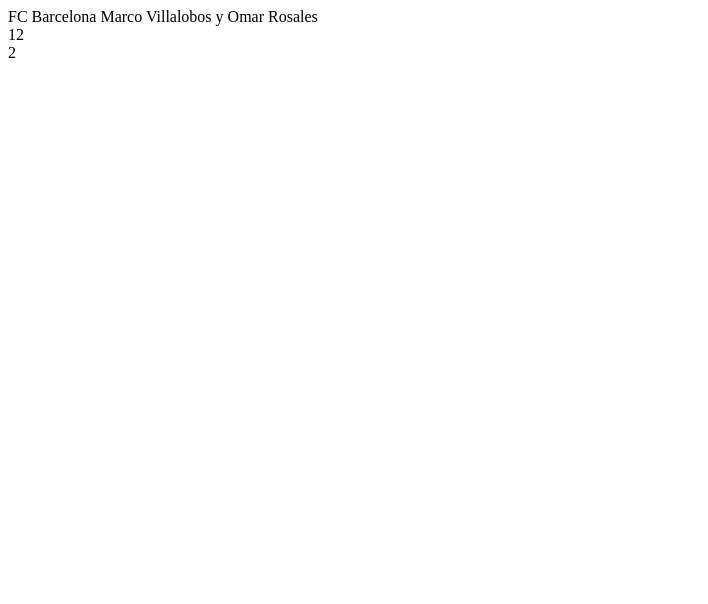
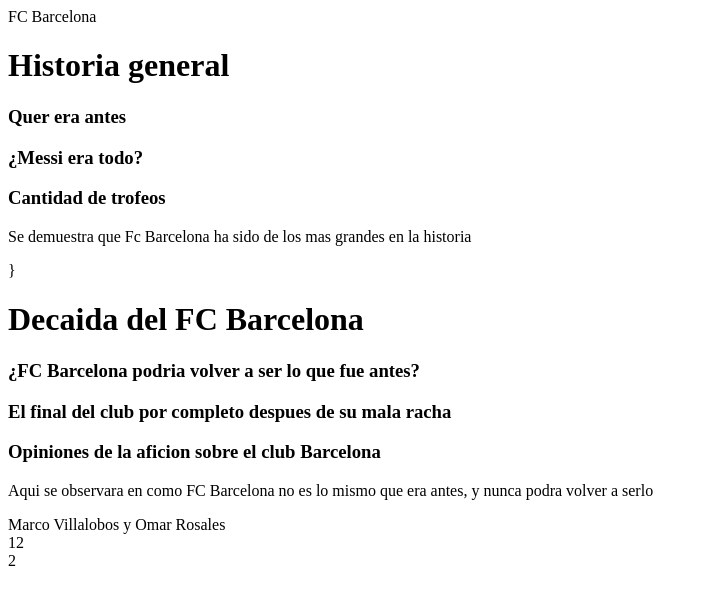
Before and after one commit to Orosalesa/12.2-Rosales-Villalobos-blog_del_mundo, a plain HTML site: page root/index.html in a window 1280 px wide. Shown: the whole page, without its empty margins (0-708 px from the left). Drawn offline with Linux system fonts and the light colour scheme.

Commit message:
listo final

```diff
--- a/root/index.html
+++ b/root/index.html
@@ -5,6 +5,25 @@
     <title> FC Barcelona </title>
 </head>
 <body>
+    <!--Historia del FC Barcelona -->
+    <hgroup>
+        <h1>Historia general</h1>
+        <h3> Quer era antes</h3>
+        <h3> ¿Messi era todo?</h3>
+        <h3> Cantidad de trofeos</h3>
+    </hgroup>
+    <p> Se demuestra que Fc Barcelona ha sido de los mas grandes en la historia</p>
+    <!--fin tema 1-->}
+
+    <!--La caida de FC Barcelona-->
+    <hgroup>
+        <h1>Decaida del FC Barcelona</h1>
+        <h3>¿FC Barcelona podria volver a ser lo que fue antes?</h3>
+        <h3>El final del club por completo despues de su mala racha</h3>
+        <h3>Opiniones de la aficion sobre el club Barcelona </h3>
+    </hgroup>
+    <p>Aqui se observara en como FC Barcelona no es lo mismo que era antes, y nunca podra volver a serlo</p>
+    <!--fin tema 2-->
     <!--Messi campeon del mundo-->
     Marco Villalobos y Omar Rosales <br>
     12<br>
```
